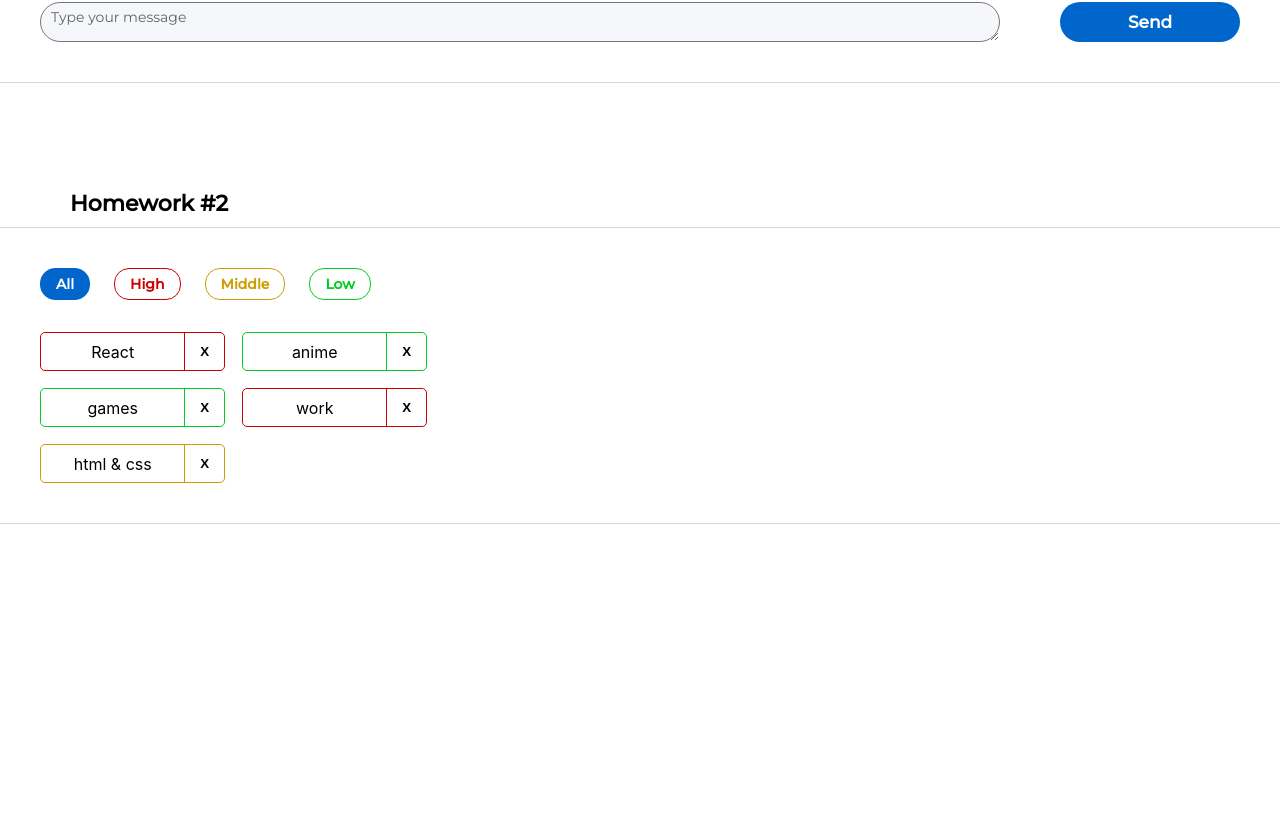
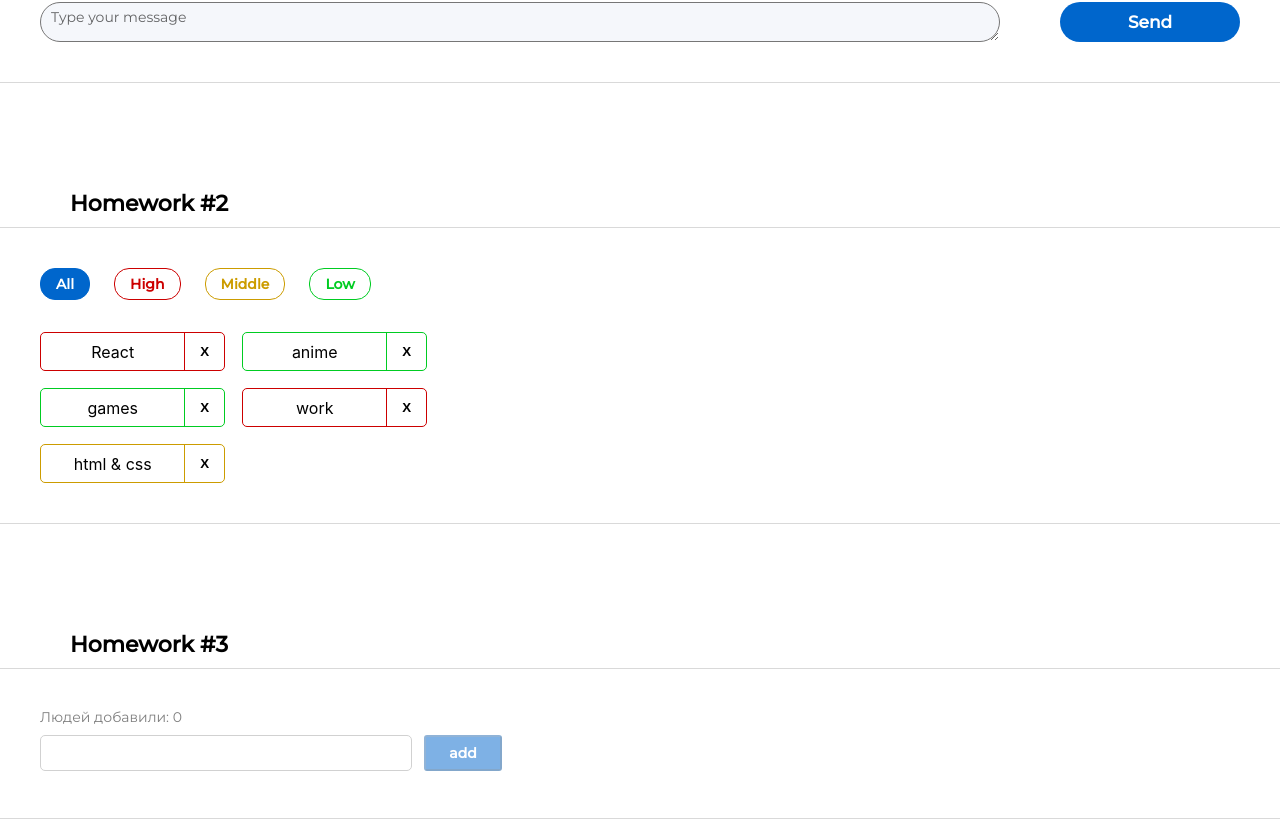
Before and after one commit to Drugovdp/hw, a React (Create React App) app: page / in a window 1280 px wide. Shown: the part 463-1282 px from the top of the page. Before the commit the page ends 987 px from the top, so only its background shows below. Built offline with nearby package versions, Linux system fonts and the light colour scheme; a web font is replaced by a local one.

Commit message:
add file HW3

```diff
--- a/src/s1-main/App.tsx
+++ b/src/s1-main/App.tsx
@@ -2,6 +2,7 @@
 import s from './App.module.css'
 import HW1 from '../s2-homeworks/hw01/HW1'
 import HW2 from "../s2-homeworks/hw02/HW2";
+import HW3 from "../s2-homeworks/hw03/HW3";
 
 function App() {
     return (
@@ -9,13 +10,13 @@
             <HW1/>
             {/*раскомментировать по ходу выполнения*/}
             <HW2/>
-            {/*<HW3/>*/}
+            <HW3/>
             {/*<HW4/>*/}
 
             {/*при выполнении дз 5 и более - закомментировать здесь дз 1-4, так как они есть внутри дз 5*/}
             {/*<HW5/>*/}
         </div>
-    )
+    );
 }
 
 export default App
--- a/src/s2-homeworks/hw03/Greeting.module.css
+++ b/src/s2-homeworks/hw03/Greeting.module.css
@@ -2,34 +2,95 @@
 }
 
 .inputAndButtonContainer {
+    display: flex;
+    gap: 12px;
+    margin-top: 9px;
 }
 
 .error {
+    font-family: 'Montserrat', sans-serif;
+    font-style: normal;
+    font-weight: 400;
+    font-size: 14px;
+    line-height: 17px;
+    color: #CC0000;
+    margin-top: 7px;
 }
 
 .input {
+    width: 372px;
+    height: 36px;
+    border: 1px solid #D1D1D1;
+    border-radius: 5px;
+    box-sizing: border-box;
 }
 
 .input:focus {
+    font-family: 'Montserrat', sans-serif;
+    font-style: normal;
+    font-weight: 500;
+    font-size: 16px;
+    line-height: 20px;
+    color: #000000;
+    padding: 12px;
 }
 
 .errorInput {
+    width: 372px;
+    height: 36px;
+    border: 1px solid #CC0000;
+    border-radius: 5px;
+    box-sizing: border-box;
 }
 
 .button {
+    display: flex;
+    flex-direction: row;
+    justify-content: center;
+    align-items: center;
+    padding: 5px 24px;
+    gap: 10px;
+    width: 78px;
+    height: 36px;
+    background: #0066CC;
+    border-radius: 3px;
+    font-family: 'Montserrat', sans-serif;
+    font-style: normal;
+    font-weight: 600;
+    font-size: 14px;
+    line-height: 20px;
+    color: #FFFFFF;
+    cursor: pointer;
 }
 
 .button:focus {
 }
 
 .button:active {
+
 }
 
 .button:disabled {
+    cursor: default;
+    background-color: #0066CC;
+    border-radius: 3px;
+    opacity: 0.5;
 }
 
 .text {
+    font-family: 'Montserrat', sans-serif;
+    font-style: normal;
+    font-weight: 400;
+    font-size: 14px;
+    line-height: 17px;
+    color: rgba(0, 0, 0, 0.5);
 }
 
 .greeting {
+    font-family: 'Montserrat', sans-serif;
+    font-style: normal;
+    font-weight: 500;
+    font-size: 14px;
+    line-height: 17px;
+    color: #000000;
 }
--- a/src/s2-homeworks/hw03/Greeting.tsx
+++ b/src/s2-homeworks/hw03/Greeting.tsx
@@ -2,14 +2,14 @@
 import s from './Greeting.module.css'
 
 type GreetingPropsType = {
-    name: any // need to fix any
-    setNameCallback: any // need to fix any
-    addUser: any // need to fix any
-    onBlur: any // need to fix any
-    onEnter: any // need to fix any
-    error: any // need to fix any
-    totalUsers: any // need to fix any
-    lastUserName?: any // need to fix any
+    name: string // need to fix any
+    setNameCallback: (e: ChangeEvent<HTMLInputElement>)=>void // need to fix any
+    addUser: ()=>void // need to fix any
+    onBlur: ()=>void // need to fix any
+    onEnter: (e: KeyboardEvent<HTMLInputElement>)=>void // need to fix any
+    error: string // need to fix any
+    totalUsers: number // need to fix any
+    lastUserName?: string // need to fix any
 }
 
 // презентационная компонента (для верстальщика)
@@ -25,47 +25,24 @@
         lastUserName,
     } // деструктуризация пропсов
 ) => {
-    const inputClass = s.errorInput // need to fix with (?:)
+    let inputClass = s.input
+    error ? inputClass = s.errorInput : inputClass = s.input
+     // need to fix with (?:)
 
     return (
         <div id={'hw3-form'} className={s.greetingForm}>
-            <div className={s.text}>
-                {'Людей добавили: '}
-                <span id={'hw3-users-total'}>
-                    {totalUsers}
-                </span>
-            </div>
+            <div className={s.text}>{'Людей добавили: '}<span id={'hw3-users-total'}>{totalUsers}</span></div>
 
             <div className={s.inputAndButtonContainer}>
                 <div>
-                    <input
-                        id={'hw3-input'}
-                        value={name}
-                        onChange={setNameCallback}
-                        className={inputClass}
-                        onKeyDown={onEnter}
-                        onBlur={onBlur}
-                    />
-                    <div id={'hw3-error'} className={s.error}>
-                        {error}
-                    </div>
+                    <input id={'hw3-input'} value={name} onChange={setNameCallback} className={inputClass} onKeyDown={onEnter} onBlur={onBlur}/>
+                    <div id={'hw3-error'} className={s.error}>{error}</div>
                 </div>
 
-                <button
-                    id={'hw3-button'}
-                    onClick={addUser}
-                    className={s.button}
-                    disabled={!name.trim()}
-                >
-                    add
-                </button>
+                <button id={'hw3-button'} onClick={addUser} className={s.button} disabled={!name.trim()}>add</button>
             </div>
 
-            {lastUserName && (
-                <div className={s.greeting}>
-                    Привет <span id={'hw3-last-user'}>{lastUserName}</span>!
-                </div>
-            )}
+            {lastUserName && (<div className={s.greeting}>Привет <span id={'hw3-last-user'}>{lastUserName}</span>!</div>)}
         </div>
     )
 }
--- a/src/s2-homeworks/hw03/GreetingContainer.tsx
+++ b/src/s2-homeworks/hw03/GreetingContainer.tsx
@@ -3,34 +3,43 @@
 import { UserType } from './HW3'
 
 type GreetingContainerPropsType = {
-    users: any // need to fix any
-    addUserCallback: any // need to fix any
+    users: UserType[] // need to fix any
+    addUserCallback: (name: string)=>void // need to fix any
 }
 
-export const pureAddUser = (name: any, setError: any, setName: any, addUserCallback: any) => {
+export const pureAddUser = (name: string, setError: (error: string)=>void, setName: (name: string)=>void, addUserCallback: (name: string)=>void) => {
     // если имя пустое - показать ошибку, иначе - добавить юзера и очистить инпут
+    if (name >= "") {
+        setError('Ошибка! Введите имя!')
+    }else {
+        addUserCallback(name)
+        setName('')
+    }
 }
 
-export const pureOnBlur = (name: any, setError: any) => { // если имя пустое - показать ошибку
+export const pureOnBlur = (name: string, setError: (error: string)=>void) => { // если имя пустое - показать ошибку
+    if (!name.trim()) {
+        setError('Ошибка! Введите имя!')
+    }
 }
 
-export const pureOnEnter = (e: any, addUser: any) => { // если нажата кнопка Enter - добавить
+export const pureOnEnter = (e: KeyboardEvent<HTMLInputElement>, addUser: ()=>void) => { // если нажата кнопка Enter - добавить
+    if (e.key === "Enter") {
+        addUser()
+    }
 }
 
 // более простой и понятный для новичков
 // function GreetingContainer(props: GreetingPropsType) {
 
 // более современный и удобный для про :)
-const GreetingContainer: React.FC<GreetingContainerPropsType> = ({
-    users,
-    addUserCallback,
-}) => {
+const GreetingContainer: React.FC<GreetingContainerPropsType> = ({users, addUserCallback,}) => {
     // деструктуризация пропсов
-    const [name, setName] = useState<any>('') // need to fix any
-    const [error, setError] = useState<any>('') // need to fix any
+    const [name, setName] = useState('') // need to fix any
+    const [error, setError] = useState('') // need to fix any
 
-    const setNameCallback = (e: any) => { // need to fix any
-        setName('some name') // need to fix
+    const setNameCallback = (e: ChangeEvent<HTMLInputElement>) => { // need to fix any
+        setName(e.currentTarget.value)// need to fix
 
         error && setError('')
     }
@@ -42,12 +51,14 @@
         pureOnBlur(name, setError)
     }
 
-    const onEnter = (e: any) => {
+    const onEnter = (e: KeyboardEvent<HTMLInputElement>) => {
         pureOnEnter(e, addUser)
     }
 
-    const totalUsers = 0 // need to fix
-    const lastUserName = 'some name' // need to fix
+    console.log(users)
+
+    const totalUsers = users.length // need to fix
+    const lastUserName = users.map(el=> el.name)[users.length - 1] // need to fix
 
     return (
         <Greeting
--- a/src/s2-homeworks/hw03/HW3.tsx
+++ b/src/s2-homeworks/hw03/HW3.tsx
@@ -1,5 +1,5 @@
-import React, { useState } from 'react'
-import { v1 } from 'uuid'
+import React, {useState} from 'react'
+import {v1} from 'uuid'
 import s2 from '../../s1-main/App.module.css'
 import GreetingContainer from './GreetingContainer'
 
@@ -19,20 +19,23 @@
 
 // types
 export type UserType = {
-    _id: any // need to fix any
-    name: any // need to fix any
+    _id: string // need to fix any
+    name: string // need to fix any
+}
+export const pureAddUserCallback = (name: string, setUsers: (users: UserType[]) => void, users: UserType[]) => { // need to fix any
+    const user = { // need to fix
+        _id: v1(),
+        name: name
+    }
+
+    return setUsers([...users, user])
 }
 
-export const pureAddUserCallback = (name: any, setUsers: any, users: any) => { // need to fix any
-    const user = { // need to fix
-    }
-    setUsers([...users, user])
-}
 
 const HW3 = () => {
-    const [users, setUsers] = useState<any>([]) // need to fix any
+    const [users, setUsers] = useState<UserType[]>([]) // need to fix any
 
-    const addUserCallback = (name: any) => { // need to fix any
+    const addUserCallback = (name: string) => { // need to fix any
         pureAddUserCallback(name, setUsers, users)
     }
 
```
